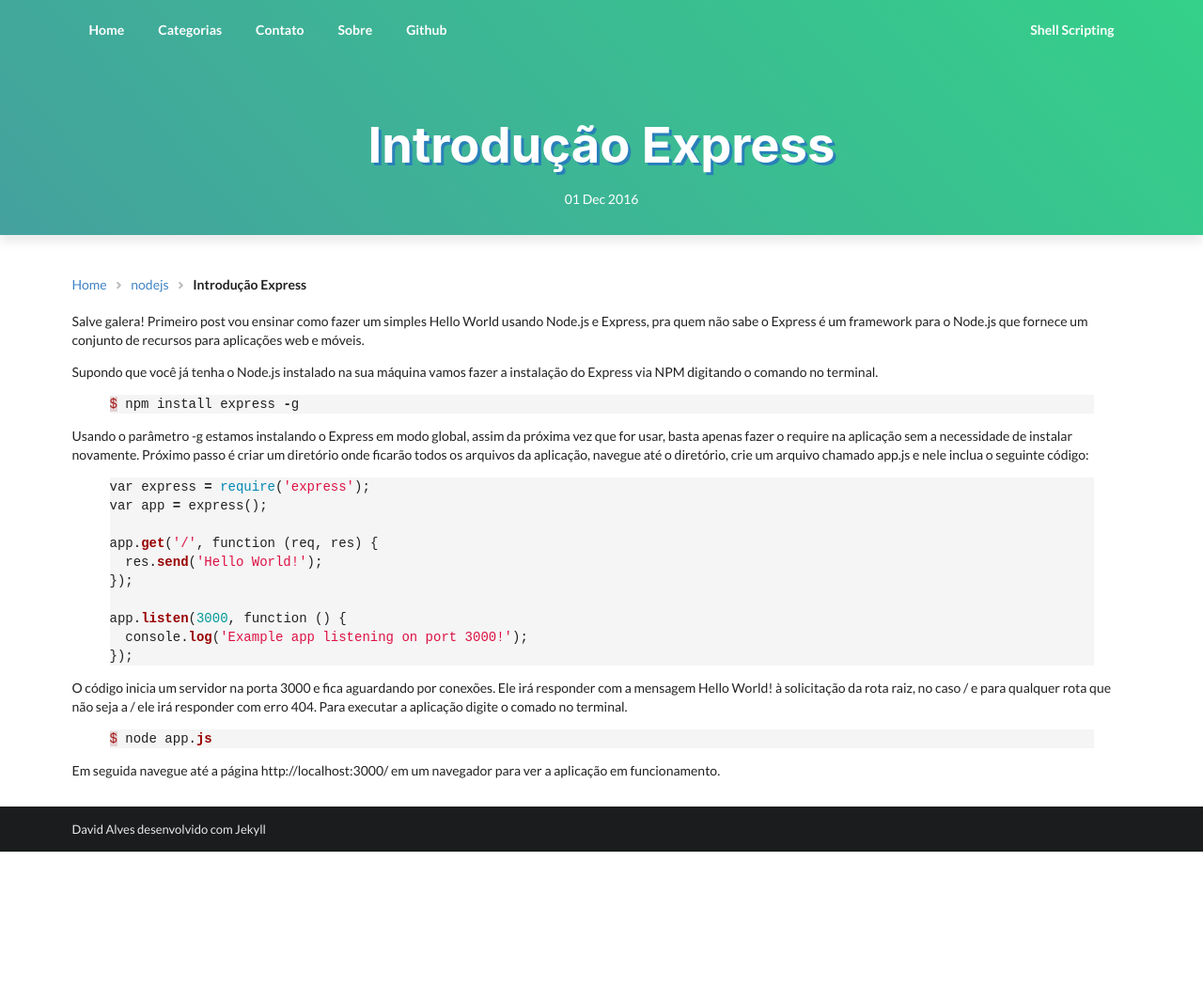
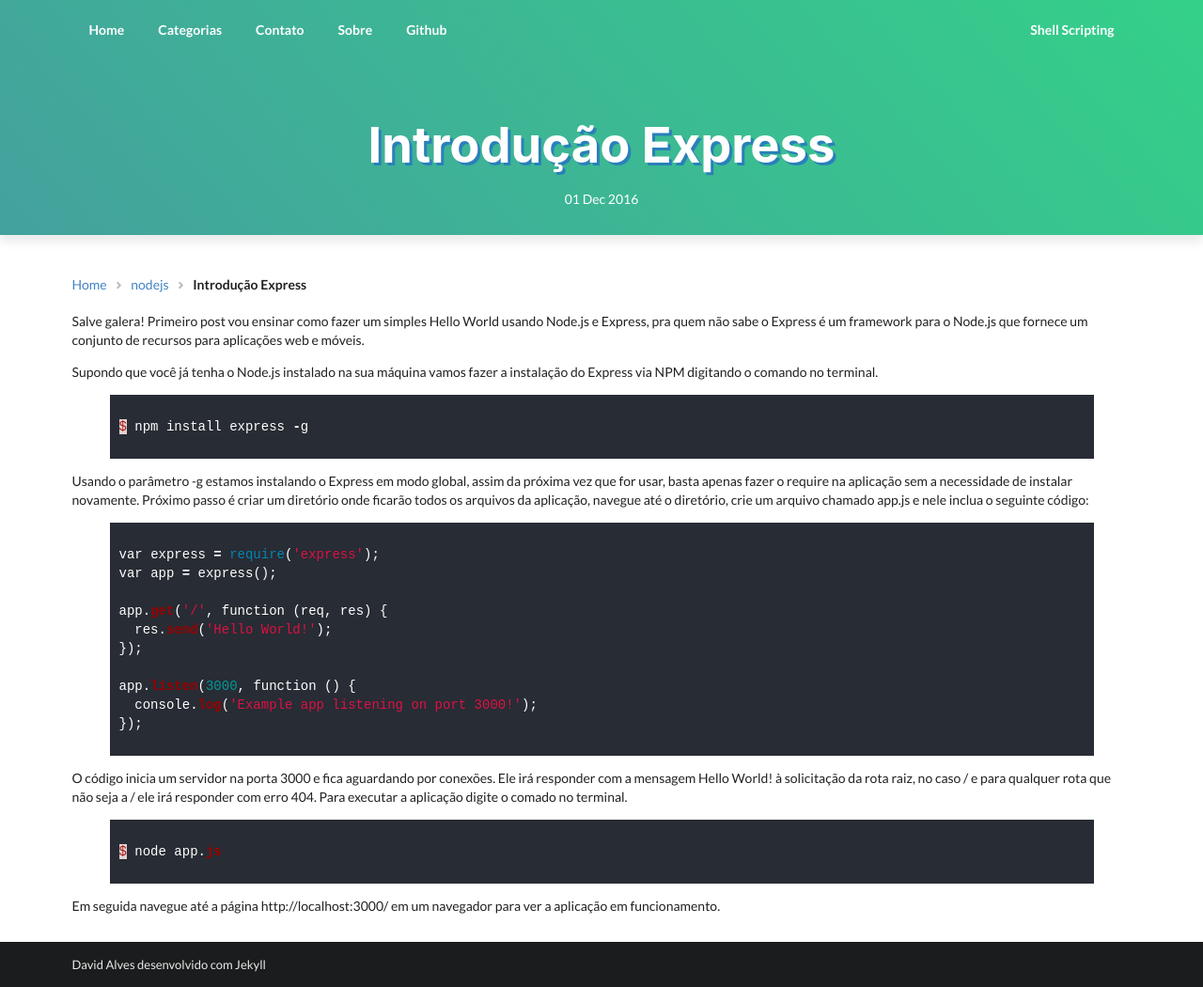
Before and after one commit to david27alves/david27alves.github.io, a Jekyll site: the page built from _posts/2016-12-01-introducao-express.markdown, in a window 1280 px wide. Shown: the whole page at 94% size. Built offline with Jekyll 4.4.1, drawn with Linux system fonts in a browser that asks for light colours; before the commit the page ends 906 px from its top, so only the background shows below that.

Commit message:
Update style.css

```diff
--- a/css/style.css
+++ b/css/style.css
@@ -66,7 +66,9 @@ main-container {
  * Syntax highlighting styles
  */
 .highlight {
-  background-color: whitesmoke; }
+  background-color: #282c34;
+  padding: 10px;
+  color: #fff;}
   .highlighter-rouge .highlight {
     background-color: whitesmoke; }
   .highlight .c {
```
